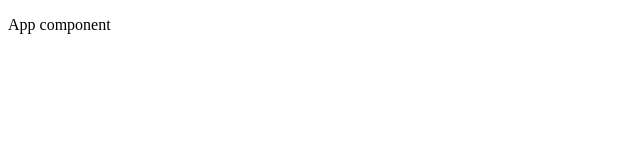
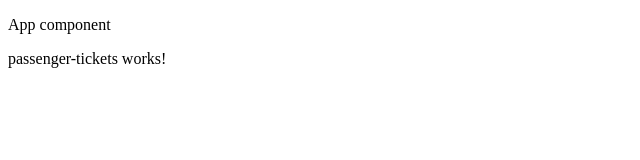
Before and after one commit to MohnnadBahaa/-WebCheckIn, an Angular app: page / in a window 1280 px wide. Shown: the top 160 px of the page, without its empty margins (0-640 px from the left). Built offline with nearby package versions, Linux system fonts and the light colour scheme.

Commit message:
add the Passenger Ticket component

```diff
--- a/src/app/app.component.html
+++ b/src/app/app.component.html
@@ -1,2 +1,3 @@
 <p>App component</p>
+<app-passenger-tickets></app-passenger-tickets>
 <router-outlet></router-outlet>
--- a/src/app/app.module.ts
+++ b/src/app/app.module.ts
@@ -3,10 +3,12 @@ import { NgModule } from '@angular/core';
 
 import { AppRoutingModule } from './app-routing.module';
 import { AppComponent } from './app.component';
+import { PassengerTicketsComponent } from './passenger-tickets/passenger-tickets.component';
 
 @NgModule({
   declarations: [
-    AppComponent
+    AppComponent,
+    PassengerTicketsComponent
   ],
   imports: [
     BrowserModule,
--- /dev/null
+++ b/src/app/passenger-tickets/passenger-tickets.component.html
@@ -0,0 +1,3 @@
+<p>
+  passenger-tickets works!
+</p>
--- /dev/null
+++ b/src/app/passenger-tickets/passenger-tickets.component.ts
@@ -0,0 +1,15 @@
+import { Component, OnInit } from '@angular/core';
+
+@Component({
+  selector: 'app-passenger-tickets',
+  templateUrl: './passenger-tickets.component.html',
+  styleUrls: ['./passenger-tickets.component.css']
+})
+export class PassengerTicketsComponent implements OnInit {
+
+  constructor() { }
+
+  ngOnInit() {
+  }
+
+}
```
Also changed, not shown: src/app/passenger-tickets/passenger-tickets.component.css (added), 2 other files (tests, documents, lock files or other folders).
